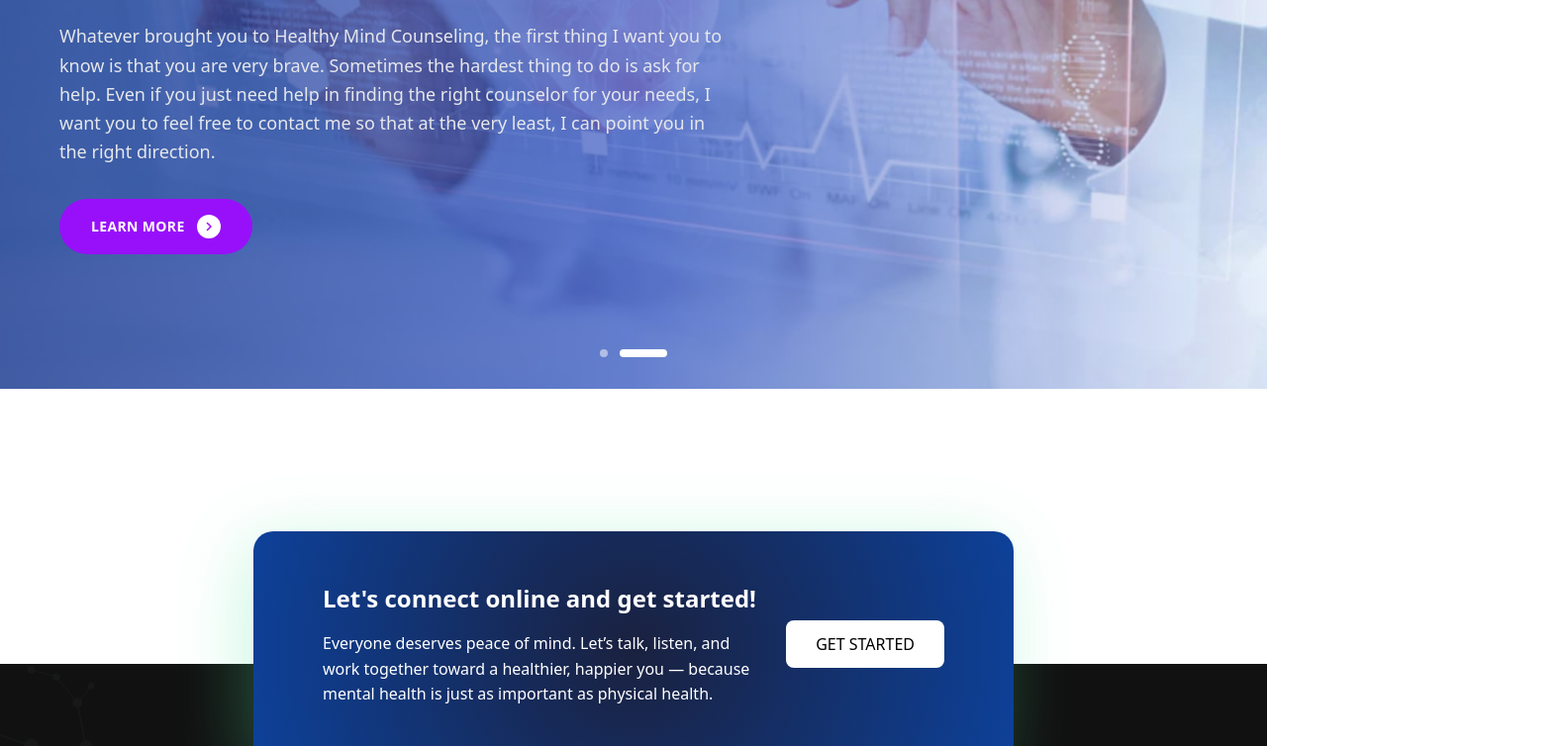
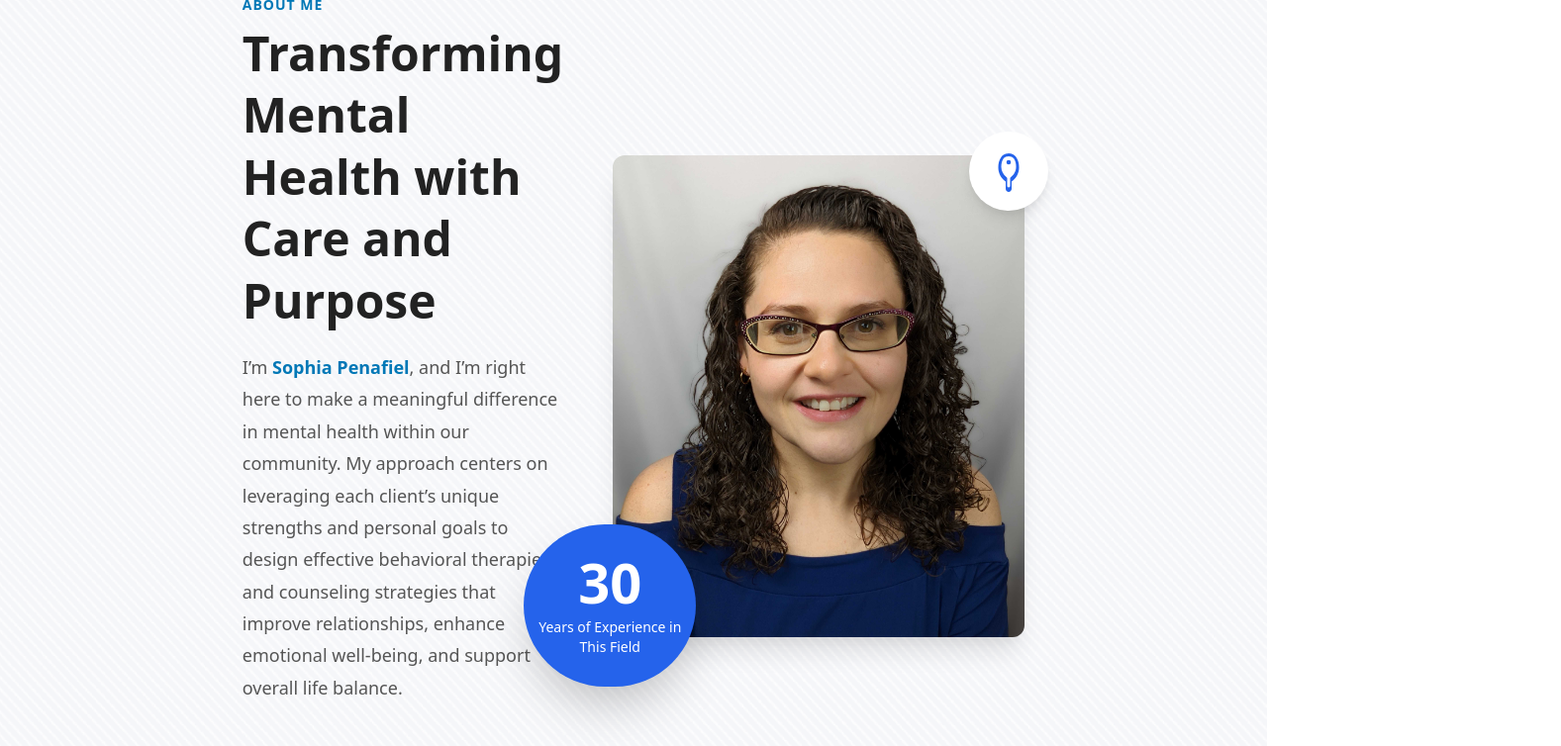
Before and after one commit to alikhanhaider021/healthymindcounselingcenterV2, a Next.js app: page / in a window 1280 px wide. Shown: the part 980-1734 px from the top of the page at 99% size, 1577 px wide, since content can reach past the window. Built offline with nearby package versions, Linux system fonts and the light colour scheme.

Commit message:
intro section client img

```diff
--- a/src/app/layout.js
+++ b/src/app/layout.js
@@ -5,6 +5,9 @@ import "./globals.css";
 import Home from "./page";
 import BannnerSliders from "@/components/Home/bannersilder/BannerSlider";
 import FooterSection from "@/components/layout/footer/Footer";
+import IntroSection from "@/components/Home/introsection/IntroSection";
+import VideoCouncellingSection from "@/components/Home/videocouncelligsection/VideoCouncellingSection";
+
 
 
 
@@ -16,11 +19,15 @@ export default function RootLayout({ children }) {
       <body
 
       >
+
         {/* ✅ Header show here */}
        <HeaderNavbar/>
 
 <BannnerSliders/>
+ <IntroSection/>
+ <VideoCouncellingSection/>
      <FooterSection/>
+
       </body>
     </html>
   );
--- /dev/null
+++ b/src/components/Home/introsection/IntroSection.js
@@ -0,0 +1,73 @@
+
+// components/AboutSection.js
+import Image from 'next/image';
+import './Introsection.css';
+
+export default function IntroSection() {
+  return (
+    <>
+    <div className='introsection'>
+    <div className="about-section">
+      <div className="about-container">
+        <div className="about-grid">
+          {/* Left Content */}
+        <div className="about-content">
+  {/* Heading */}
+  <div className="about-header">
+    <p className="about-subtitle">About Me</p>
+    <h2 className="about-title">Transforming Mental Health with Care and Purpose</h2>
+  </div>
+
+  {/* Description */}
+  <p className="about-description">
+    I’m <strong>Sophia Penafiel</strong>, and I’m right here to make a meaningful difference in mental
+    health within our community. My approach centers on leveraging each client’s unique strengths
+    and personal goals to design effective behavioral therapies and counseling strategies that
+    improve relationships, enhance emotional well-being, and support overall life balance.
+  </p>
+
+  {/* Read More Button */}
+  <div className="mt-6">
+    <a href="#more" className="read-more-btn">
+      Read More
+    </a>
+  </div>
+</div>
+
+
+          {/* Right Image with Experience Box */}
+          <div className="about-image-wrapper">
+            <div className="image-container">
+              <Image
+                src="/images/sophia.jpg"
+                alt="Medical Professional"
+                width={600}
+                height={500}
+                className="doctor-image"
+                priority
+              />
+
+              {/* Experience Box Overlay */}
+              <div className="experience-box">
+                <div className="experience-number">30</div>
+                <div className="experience-text">
+                  Years of Experience in<br />This Field
+                </div>
+              </div>
+            </div>
+
+            {/* Decorative Icon */}
+            <div className="decorative-icon">
+              <svg viewBox="0 0 64 64" fill="currentColor">
+                <path d="M32 8c-4 0-8 2-10 5-3 4-4 9-4 14 0 8 4 15 10 19v10c0 2 2 4 4 4s4-2 4-4V46c6-4 10-11 10-19 0-5-1-10-4-14-2-3-6-5-10-5zm0 4c3 0 5 1 7 3 2 3 3 7 3 11 0 6-3 11-7 14-1 1-1 1-1 2v10c0 1-1 2-2 2s-2-1-2-2V42c0-1 0-1-1-2-4-3-7-8-7-14 0-4 1-8 3-11 2-2 4-3 7-3z"/>
+                <circle cx="32" cy="20" r="3"/>
+              </svg>
+            </div>
+          </div>
+        </div>
+      </div>
+    </div>
+    </div>
+    </>
+  );
+}
--- /dev/null
+++ b/src/components/Home/introsection/Introsection.css
@@ -0,0 +1,193 @@
+
+/* Main Section */
+.introsection{
+  background-image: url('/images/shape-8.png');
+    background-repeat: no-repeat;
+    background-position: center;
+    background-size: cover;
+}
+.about-section {
+  padding: 64px 16px;
+  /* background-color: #f9fafb; */
+
+}
+
+.about-container {
+  /* max-width: 1190px; */
+  width: 65%;
+  margin: 0 auto;
+}
+
+.about-grid {
+  display: flex;
+
+  gap: 50px;
+  align-items: center;
+}
+/* ############################################################################################left content */
+.about-content {
+  /* max-width: 800px; */
+  width: 80%;
+}
+
+.about-header {
+  margin-bottom: 20px;
+}
+
+.about-subtitle {
+  color: #0077b6;
+  font-size: 14px;
+  text-transform: uppercase;
+  letter-spacing: 1px;
+  font-weight: 600;
+  margin-bottom: 8px;
+}
+
+.about-title {
+  font-size: 32px;
+  font-weight: 700;
+  color: #222;
+  line-height: 1.3;
+}
+
+.about-description {
+  font-size: 16px;
+  line-height: 1.8;
+  color: #555;
+  margin-top: 16px;
+}
+
+.about-description strong {
+  color: #0077b6;
+}
+
+.read-more-btn {
+  display: inline-block;
+  margin-top: 25px;
+  padding: 12px 28px;
+  background-color: #0077b6;
+  color: #fff;
+  font-size: 15px;
+  font-weight: 600;
+  border-radius: 30px;
+  text-decoration: none;
+  transition: all 0.3s ease;
+}
+
+.read-more-btn:hover {
+  background-color: #005f8a;
+  transform: translateY(-2px);
+}
+
+/* Responsive Design */
+@media (max-width: 768px) {
+  .about-title {
+    font-size: 26px;
+  }
+
+  .about-description {
+    font-size: 15px;
+  }
+
+  .read-more-btn {
+    padding: 10px 24px;
+    font-size: 14px;
+  }
+}
+
+/* ############################################################################################Right Image Section */
+.about-image-wrapper {
+  position: relative;
+}
+
+.image-container {
+  position: relative;
+  border-radius: 16px;
+    overflow: visible;
+
+  box-shadow: 0 20px 25px -5px rgba(0, 0, 0, 0.1), 0 10px 10px -5px rgba(0, 0, 0, 0.04);
+}
+
+.doctor-image {
+  width: 100%;
+  height: auto;
+  display: block;
+  object-fit: cover;
+  border-radius: 12px;
+}
+
+/* Experience Box */
+.experience-box {
+    text-align: center;
+  position: absolute;
+  bottom: -50px;
+  left: -90px;
+  background-color: #2563eb;
+  color: white;
+  padding: 30px 15px;
+  border-radius: 100px;
+  box-shadow: 0 25px 50px -12px rgba(0, 0, 0, 0.25);
+  z-index: 10;
+}
+.experience-number {
+  font-size: 56px;
+  font-weight: 700;
+  line-height: 1;
+  margin-bottom: 8px;
+}
+
+.experience-text {
+  font-size: 14px;
+  font-weight: 500;
+  line-height: 1.4;
+}
+
+/* Decorative Icon */
+.decorative-icon {
+  position: absolute;
+  top: -24px;
+  right: -24px;
+  background-color: white;
+  padding: 16px;
+  border-radius: 50%;
+  box-shadow: 0 10px 15px -3px rgba(0, 0, 0, 0.1), 0 4px 6px -2px rgba(0, 0, 0, 0.05);
+  width: 80px;
+  height: 80px;
+  display: flex;
+  align-items: center;
+  justify-content: center;
+}
+
+.decorative-icon svg {
+  width: 48px;
+  height: 48px;
+  color: #2563eb;
+}
+
+/* Tablet Responsive */
+@media (min-width: 768px) {
+  .about-section {
+    padding: 104px 32px;
+  }
+
+  .about-title {
+    font-size: 40px;
+  }
+
+  .about-description {
+    font-size: 18px;
+  }
+
+  .about-features {
+    /* grid-template-columns: repeat(2, 1fr); */
+  }
+}
+
+/* Desktop Responsive */
+@media (min-width: 1024px) {
+
+
+  .about-title {
+    font-size: 48px;
+  }
+}
--- /dev/null
+++ b/src/components/Home/videocouncelligsection/VideoCouncellingSection.js
@@ -0,0 +1,15 @@
+import React from 'react'
+import Image from 'next/image'
+
+const VideoCouncellingSection = () => {
+  return (
+    <>
+
+    <div>
+        hellowwwwwwwwwwwwwwwwwwwwwwwwwwwwwwwwwwwwwwwwwwww
+    </div>
+    </>
+  )
+}
+
+export default VideoCouncellingSection
--- a/src/components/layout/header/Header.js
+++ b/src/components/layout/header/Header.js
@@ -10,10 +10,14 @@ const HeaderNavbar = () => {
     return (
         <>
 
+
+<div>
+
         {/* top section */}
-         <Topheader/>
 
 {/* ..............................................................................................header */}
+<div className="header-main-navbar-section">
+ <Topheader/>
  <header className="header">
       <div className="header-container">
         {/* Logo */}
@@ -179,6 +183,8 @@ const HeaderNavbar = () => {
         </nav>
       </div>
     </header>
+    </div>
+    </div>
         </>
     )
 }
--- a/src/components/layout/header/header.css
+++ b/src/components/layout/header/header.css
@@ -2,12 +2,29 @@
 /*  ...............................................................................header */
 
 /* ---------- Basic header layout ---------- */
+.header-main-navbar-section {
+
+
+  width: 100%;
+  /* Smooth shadow for better look */
+  box-shadow: 0 2px 5px rgba(0,0,0,0.05);
+   /* Fixed position ke liye */
+  position: fixed;
+  top: 0;
+  left: 0;
+  z-index: 1000;
+
+}
+
 .header {
-  background: #ffffff;
+  width: 100%;
+
+   background: #ffffff;
   border-bottom: 1px solid rgba(11,37,69,0.06);
   color: #0b2545;
   font-family: "Poppins", system-ui, -apple-system, "Segoe UI", Roboto, Arial;
-  position: relative;
+
+  /* Agar kuch specific styling chahiye toh yahan add karein */
 }
 
 .header-container {
@@ -18,6 +35,20 @@
   align-items: center;
   /* gap: 18px; */
 }
+
+/* IMPORTANT: Apne main content/body ko ye class add karein */
+/* Taake content navbar ke neeche hide na ho */
+body {
+  padding-top: 70px;
+   /* Navbar ki height ke hisaab se adjust karein */
+}
+
+/* Ya agar body mein nahi kar sakte toh main content container mein ye add karein */
+.main-content {
+  padding-top: 70px;
+   /* Adjust according to your navbar height */
+}
+
 
 /* Logo */
 .logo {
```
Also changed, not shown: public/images/shape-8.png (added), public/images/sophia.jpg (added), src/components/Home/videocouncelligsection/VideoCouncellingsection.css (added).
